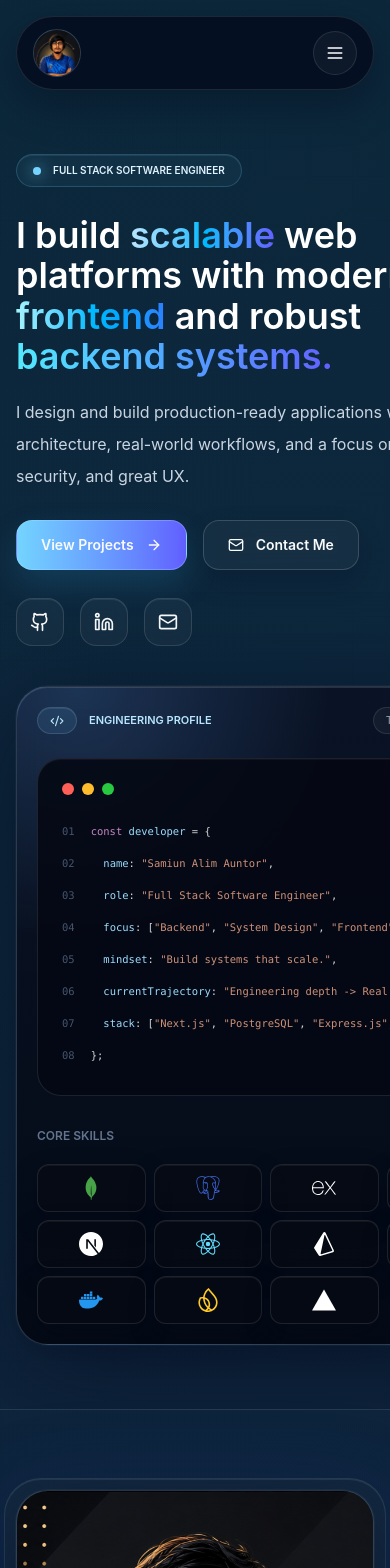
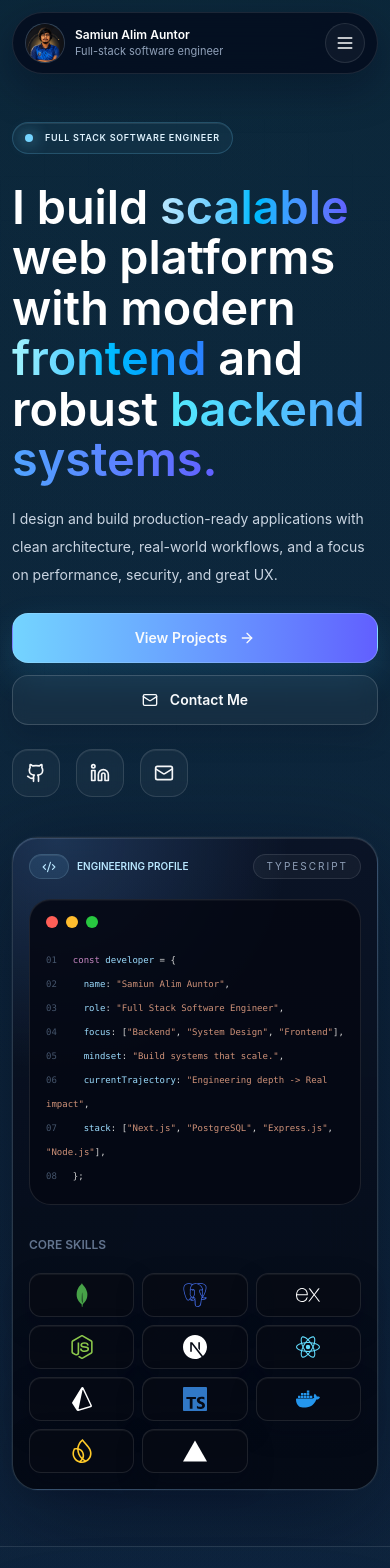
Before and after one commit to SamiunAuntor/Samiun-Alim-Auntor-Portfolio-Site, a Next.js app in the folder frontend/: page / in a window 390 px wide. Shown: the top 1568 px of the page. Built offline with nearby package versions, Linux system fonts and the light colour scheme.

Commit message:
feat: make navbar and banner responsive

```diff
--- a/frontend/src/components/sections/Hero.tsx
+++ b/frontend/src/components/sections/Hero.tsx
@@ -82,19 +82,19 @@ export function Hero() {
   return (
     <section
       id="home"
-      className="relative overflow-hidden border-b border-white/10 pb-16 pt-16 lg:pb-20 lg:pt-20"
+      className="relative overflow-hidden border-b border-white/10 pb-14 pt-12 sm:pb-16 sm:pt-16 lg:pb-18 lg:pt-18 xl:pb-20 xl:pt-20"
     >
-      <div className="mx-auto w-full max-w-7xl px-4 sm:px-6">
-        <div className="grid w-full gap-10 lg:grid-cols-2 lg:items-center">
-          <div className="space-y-7">
+      <div className="mx-auto w-full max-w-7xl px-3 sm:px-5 xl:px-6">
+        <div className="grid w-full gap-10 lg:grid-cols-[0.92fr_1.08fr] lg:items-center xl:grid-cols-2">
+          <div className="space-y-6 sm:space-y-7">
             <Reveal className="space-y-7">
-              <div className="inline-flex items-center gap-3 rounded-full border border-sky-300/20 bg-sky-300/[0.055] px-4 py-2 text-[10px] font-semibold uppercase text-sky-100 shadow-[inset_0_1px_0_rgba(255,255,255,0.08)] backdrop-blur">
+              <div className="inline-flex max-w-full items-center gap-3 rounded-full border border-sky-300/20 bg-sky-300/[0.055] px-3 py-2 text-[9px] font-semibold uppercase tracking-[0.08em] text-sky-100 shadow-[inset_0_1px_0_rgba(255,255,255,0.08)] backdrop-blur sm:px-4 sm:text-[10px]">
                 <span className="h-2 w-2 rounded-full bg-sky-300 shadow-[0_0_16px_rgba(125,211,252,0.9)]" />
-                Full Stack Software Engineer
+                <span className="truncate">Full Stack Software Engineer</span>
               </div>
 
               <div className="space-y-5">
-                <h1 className="max-w-[48rem] text-4xl font-semibold leading-[1.12] text-white sm:text-5xl lg:text-[3.95rem] xl:text-[4.2rem]">
+                <h1 className="max-w-[48rem] text-[clamp(2.65rem,12vw,4.2rem)] font-semibold leading-[1.08] text-white sm:text-[4rem] lg:text-[3.25rem] xl:text-[4.2rem]">
                   I build{" "}
                   <span className="bg-gradient-to-r from-sky-200 via-sky-400 to-indigo-500 bg-clip-text text-transparent">
                     scalable
@@ -108,24 +108,24 @@ export function Hero() {
                     backend systems.
                   </span>
                 </h1>
-                <p className="max-w-[44rem] text-base leading-8 text-slate-300">
+                <p className="max-w-[44rem] text-sm leading-7 text-slate-300 sm:text-base sm:leading-8 lg:max-w-[35rem] xl:max-w-[44rem]">
                   I design and build production-ready applications with clean architecture,
                   real-world workflows, and a focus on performance, security, and great UX.
                 </p>
               </div>
             </Reveal>
 
-            <Reveal delay={0.08} className="flex flex-wrap gap-4">
+            <Reveal delay={0.08} className="flex flex-col gap-3 min-[440px]:flex-row min-[440px]:flex-wrap sm:gap-4">
               <Link
                 href="#projects"
-                className="inline-flex items-center gap-3 rounded-2xl border border-sky-200/28 bg-gradient-to-r from-sky-300 to-indigo-500 px-6 py-3.5 text-sm font-semibold text-white shadow-[0_14px_34px_rgba(56,189,248,0.16)] transition hover:translate-y-[-1px]"
+                className="inline-flex items-center justify-center gap-3 rounded-2xl border border-sky-200/28 bg-gradient-to-r from-sky-300 to-indigo-500 px-6 py-3.5 text-sm font-semibold text-white shadow-[0_14px_34px_rgba(56,189,248,0.16)] transition hover:translate-y-[-1px]"
               >
                 View Projects
                 <ArrowRight className="h-4 w-4" />
               </Link>
               <Link
                 href="#contact"
-                className="inline-flex items-center gap-3 rounded-2xl border border-white/16 bg-white/[0.04] px-6 py-3.5 text-sm font-semibold text-white shadow-[0_12px_28px_rgba(2,6,23,0.16)] backdrop-blur transition hover:border-sky-300/28 hover:bg-white/[0.07]"
+                className="inline-flex items-center justify-center gap-3 rounded-2xl border border-white/16 bg-white/[0.04] px-6 py-3.5 text-sm font-semibold text-white shadow-[0_12px_28px_rgba(2,6,23,0.16)] backdrop-blur transition hover:border-sky-300/28 hover:bg-white/[0.07]"
               >
                 <Mail className="h-4 w-4" />
                 Contact Me
@@ -160,28 +160,28 @@ export function Hero() {
 
 function EngineeringProfileCard() {
   return (
-    <div className="relative mx-auto w-full max-w-[42rem]">
-      <div className="relative min-h-[38rem] rounded-[2rem] border border-sky-200/20 bg-[radial-gradient(circle_at_12%_0%,rgba(96,165,250,0.22),transparent_32%),linear-gradient(180deg,rgba(10,18,36,0.9),rgba(4,9,20,0.96))] p-5 shadow-[0_0_0_1px_rgba(255,255,255,0.03),0_26px_100px_rgba(2,6,23,0.5),inset_0_1px_0_rgba(255,255,255,0.12)] backdrop-blur-xl sm:p-8">
+    <div className="relative mx-auto w-full max-w-[42rem] lg:mr-0">
+      <div className="relative rounded-[1.6rem] border border-sky-200/20 bg-[radial-gradient(circle_at_12%_0%,rgba(96,165,250,0.22),transparent_32%),linear-gradient(180deg,rgba(10,18,36,0.9),rgba(4,9,20,0.96))] p-4 shadow-[0_0_0_1px_rgba(255,255,255,0.03),0_26px_100px_rgba(2,6,23,0.5),inset_0_1px_0_rgba(255,255,255,0.12)] backdrop-blur-xl sm:rounded-[2rem] sm:p-6 lg:min-h-[34rem] lg:p-5 xl:min-h-[38rem] xl:p-8">
         <div className="relative">
-          <div className="mb-6 flex items-center justify-between gap-4">
-            <div className="flex items-center gap-3 text-[11px] font-semibold uppercase text-sky-200">
+          <div className="mb-5 flex items-center justify-between gap-3 sm:mb-6 sm:gap-4">
+            <div className="flex min-w-0 items-center gap-2 text-[10px] font-semibold uppercase text-sky-200 sm:gap-3 sm:text-[11px]">
               <span className="rounded-full border border-sky-200/15 bg-sky-300/[0.1] px-3 py-1 shadow-[inset_0_1px_0_rgba(255,255,255,0.08)]">
                 <Code2 className="inline h-3.5 w-3.5" />
               </span>
-              Engineering Profile
+              <span className="truncate">Engineering Profile</span>
             </div>
-            <span className="rounded-full border border-white/10 bg-white/[0.04] px-3 py-1 text-[11px] uppercase tracking-[0.26em] text-slate-400">
+            <span className="rounded-full border border-white/10 bg-white/[0.04] px-3 py-1 text-[10px] uppercase tracking-[0.2em] text-slate-400 sm:text-[11px] sm:tracking-[0.26em]">
               TypeScript
             </span>
           </div>
 
-          <div className="rounded-[1.5rem] border border-white/10 bg-[#050914]/88 p-6 shadow-[inset_0_1px_0_rgba(255,255,255,0.04)]">
-          <div className="mb-5 flex gap-2">
-            <span className="h-3 w-3 rounded-full bg-[#ff5f57]" />
-            <span className="h-3 w-3 rounded-full bg-[#ffbd2e]" />
-            <span className="h-3 w-3 rounded-full bg-[#28c840]" />
-          </div>
-            <pre className="overflow-visible whitespace-pre text-[10.5px] leading-8 min-[1180px]:text-[11px] xl:text-[11.5px]">
+          <div className="rounded-[1.35rem] border border-white/10 bg-[#050914]/88 p-4 shadow-[inset_0_1px_0_rgba(255,255,255,0.04)] sm:rounded-[1.5rem] sm:p-6 lg:p-4 xl:p-6">
+            <div className="mb-5 flex gap-2">
+              <span className="h-3 w-3 rounded-full bg-[#ff5f57]" />
+              <span className="h-3 w-3 rounded-full bg-[#ffbd2e]" />
+              <span className="h-3 w-3 rounded-full bg-[#28c840]" />
+            </div>
+            <pre className="overflow-hidden whitespace-pre-wrap break-words text-[9px] leading-6 min-[420px]:text-[10px] sm:whitespace-pre sm:text-[10.5px] sm:leading-8 lg:text-[9px] lg:leading-7 min-[1180px]:text-[10px] xl:text-[11.5px]">
               <code>
                 <CodeLine number="01">
                   <span className="text-[#C586C0]">const</span>{" "}
@@ -254,7 +254,7 @@ function EngineeringProfileCard() {
             <p className="text-xs font-semibold uppercase text-slate-500">
               Core Skills
             </p>
-            <div className="mt-5 grid grid-cols-4 gap-2 sm:grid-cols-6 xl:grid-cols-8">
+            <div className="mt-5 grid grid-cols-3 gap-2 min-[420px]:grid-cols-4 sm:grid-cols-6 lg:grid-cols-6 xl:grid-cols-8">
               {coreSkills.map((skill) => {
                 const Icon = skill.icon;
 
@@ -263,7 +263,7 @@ function EngineeringProfileCard() {
                     key={skill.label}
                     title={skill.label}
                     aria-label={skill.label}
-                    className="flex h-12 w-full items-center justify-center rounded-xl border border-white/10 bg-[#070b14]/80 shadow-[inset_0_1px_0_rgba(255,255,255,0.05),0_10px_26px_rgba(2,6,23,0.28)]"
+                    className="flex h-11 w-full items-center justify-center rounded-xl border border-white/10 bg-[#070b14]/80 shadow-[inset_0_1px_0_rgba(255,255,255,0.05),0_10px_26px_rgba(2,6,23,0.28)] sm:h-12 lg:h-10 xl:h-12"
                   >
                     <Icon className={`h-6 w-6 ${skill.className}`} />
                   </div>
--- a/frontend/src/components/shared/Navbar.tsx
+++ b/frontend/src/components/shared/Navbar.tsx
@@ -56,10 +56,10 @@ export function Navbar() {
   }, [menuOpen]);
 
   return (
-    <header className="sticky top-0 z-50 mx-auto w-full max-w-7xl px-4 pt-4 sm:px-6">
-      <nav className="flex items-center justify-between rounded-full border border-white/10 bg-slate-950/70 px-4 py-3 shadow-[0_14px_40px_rgba(2,6,23,0.35)] backdrop-blur-xl sm:px-6">
-        <Link href="#home" className="flex items-center gap-3">
-          <span className="relative flex h-12 w-12 shrink-0 items-center justify-center overflow-hidden rounded-full border border-white/12 bg-[radial-gradient(circle_at_top,rgba(125,211,252,0.18),rgba(15,23,42,0.92))] shadow-[inset_0_1px_0_rgba(255,255,255,0.04)]">
+    <header className="sticky top-0 z-50 mx-auto w-full max-w-7xl px-3 pt-3 sm:px-5 sm:pt-4 xl:px-6">
+      <nav className="flex items-center justify-between rounded-full border border-white/10 bg-slate-950/70 px-3 py-2.5 shadow-[0_14px_40px_rgba(2,6,23,0.35)] backdrop-blur-xl sm:px-5 sm:py-3 xl:px-6">
+        <Link href="#home" className="flex min-w-0 items-center gap-2.5 sm:gap-3">
+          <span className="relative flex h-10 w-10 shrink-0 items-center justify-center overflow-hidden rounded-full border border-white/12 bg-[radial-gradient(circle_at_top,rgba(125,211,252,0.18),rgba(15,23,42,0.92))] shadow-[inset_0_1px_0_rgba(255,255,255,0.04)] sm:h-12 sm:w-12">
             {avatarFailed ? (
               <span className="text-base font-semibold tracking-[0.18em] text-slate-100">S</span>
             ) : (
@@ -67,25 +67,27 @@ export function Navbar() {
                 src={iconAvatar}
                 alt="Samiun Alim Auntor avatar"
                 fill
-                sizes="48px"
+                sizes="(min-width: 640px) 48px, 40px"
                 className="object-cover"
                 onError={() => setAvatarFailed(true)}
               />
             )}
           </span>
-          <div className="hidden min-[880px]:block">
-            <p className="text-sm font-semibold text-white">{profile.name}</p>
-            <p className="text-xs text-slate-400">Full-stack software engineer</p>
+          <div className="min-w-0">
+            <p className="truncate text-xs font-semibold text-white sm:text-sm">{profile.name}</p>
+            <p className="truncate text-[11px] text-slate-400 sm:text-xs">
+              Full-stack software engineer
+            </p>
           </div>
         </Link>
 
-        <div className="hidden items-center gap-2 min-[880px]:flex">
+        <div className="hidden items-center gap-1 lg:flex xl:gap-2">
           {navItems.map((item) => (
             <Link
               key={item.id}
               href={item.href}
               className={cn(
-                "rounded-full px-4 py-2 text-sm text-slate-300 transition hover:text-white",
+                "rounded-full px-3 py-2 text-xs text-slate-300 transition hover:text-white xl:px-4 xl:text-sm",
                 activeSection === item.id && "bg-white/[0.06] text-white"
               )}
             >
@@ -94,21 +96,21 @@ export function Navbar() {
           ))}
         </div>
 
-        <div className="hidden items-center gap-3 min-[880px]:flex">
+        <div className="hidden items-center gap-2 lg:flex xl:gap-3">
           <a
             href={`mailto:${profile.email}`}
-            className="rounded-full border border-white/12 bg-white/[0.05] px-4 py-2 text-sm text-slate-100 transition hover:border-cyan-300/25 hover:bg-white/[0.08]"
+            className="rounded-full border border-white/12 bg-white/[0.05] px-3 py-2 text-xs text-slate-100 transition hover:border-cyan-300/25 hover:bg-white/[0.08] xl:px-4 xl:text-sm"
           >
             Email
           </a>
-          <span className="rounded-full bg-cyan-300 px-4 py-2 text-sm font-semibold text-slate-950">
+          <span className="rounded-full bg-cyan-300 px-3 py-2 text-xs font-semibold text-slate-950 xl:px-4 xl:text-sm">
             Resume Soon
           </span>
         </div>
 
         <button
           type="button"
-          className="inline-flex h-11 w-11 items-center justify-center rounded-full border border-white/10 bg-white/[0.04] text-white min-[880px]:hidden"
+          className="inline-flex h-10 w-10 items-center justify-center rounded-full border border-white/10 bg-white/[0.04] text-white sm:h-11 sm:w-11 lg:hidden"
           onClick={() => setMenuOpen((current) => !current)}
           aria-label={menuOpen ? "Close navigation menu" : "Open navigation menu"}
           aria-expanded={menuOpen}
@@ -118,7 +120,7 @@ export function Navbar() {
       </nav>
 
       {menuOpen ? (
-        <div className="mt-3 rounded-[1.8rem] border border-white/10 bg-slate-950/95 p-4 shadow-[0_24px_70px_rgba(2,6,23,0.48)] backdrop-blur min-[880px]:hidden">
+        <div className="mt-3 rounded-[1.8rem] border border-white/10 bg-slate-950/95 p-4 shadow-[0_24px_70px_rgba(2,6,23,0.48)] backdrop-blur lg:hidden">
           <div className="flex flex-col gap-2">
             {navItems.map((item) => (
               <Link
```
